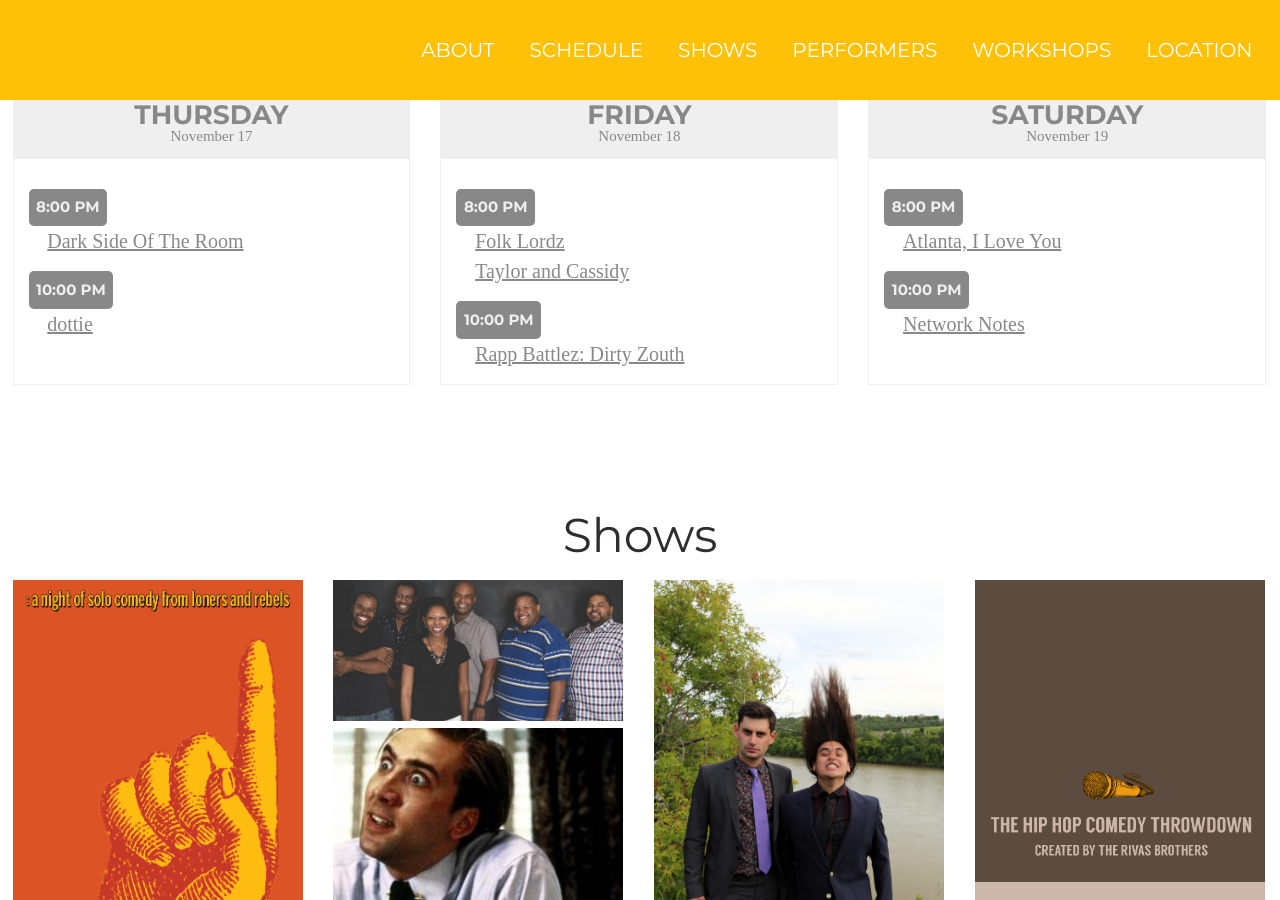
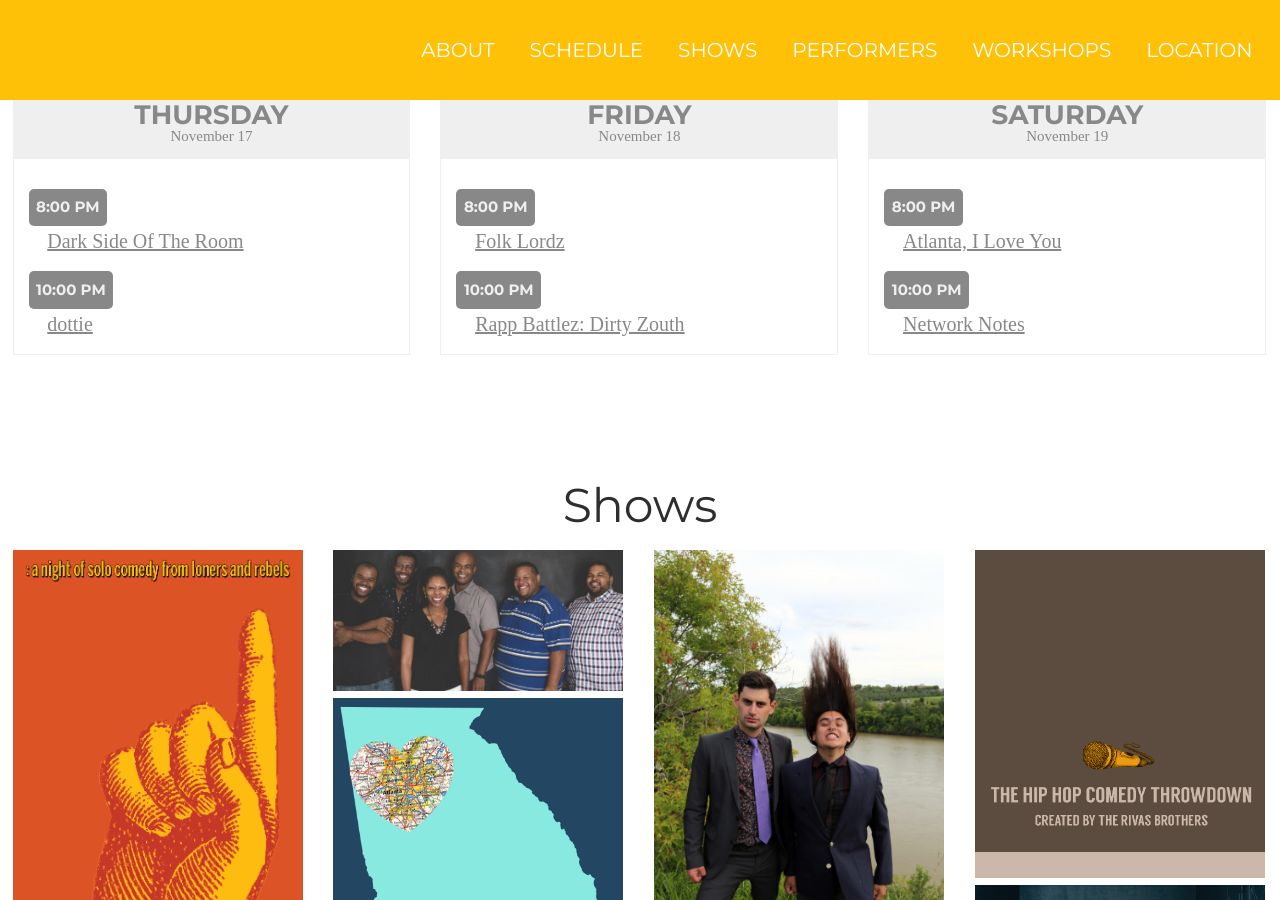
Before and after one commit to babycourageous/thelastseenfestival.com, a Jekyll site: the page built from index.html, in a window 1280 px wide and 900 px high, scrolled down 1218 px. Built offline with Jekyll 4.4.1, drawn with Linux system fonts in a browser that asks for light colours; some web fonts are replaced.

Commit message:
Temporarily skip Taylor and Cassidy until confirmation

```diff
--- a/_includes/schedule.html
+++ b/_includes/schedule.html
@@ -14,6 +14,7 @@
           {% for y in items %}
           <dt class="schedule__time">{{y.name | date: '%-I:%M %P'}}</dt>
           {% for show in y.items %}
+          {% if show.title == "Taylor and Cassidy" %}{% continue %}{% endif %}
           <dd class="schedule__show"><a class="schedule__link" href="{{show.url}}">{{show.title}}</a></dd>
           {% endfor %}
           {% endfor %}
--- a/_includes/shows.html
+++ b/_includes/shows.html
@@ -2,6 +2,8 @@
   <h2 class="shows__heading">Shows</h2>
   <div class="shows__container">
     {% for show in site.shows %}
+    {% if show.title == "Taylor and Cassidy" %}{% continue %}{% endif %}
+
     <div class="show">
       <img class="show__image" alt="" src="{{site.baseurl}}{{show.image_path}}{{show.image}}">
       <div class="show__info">
```
